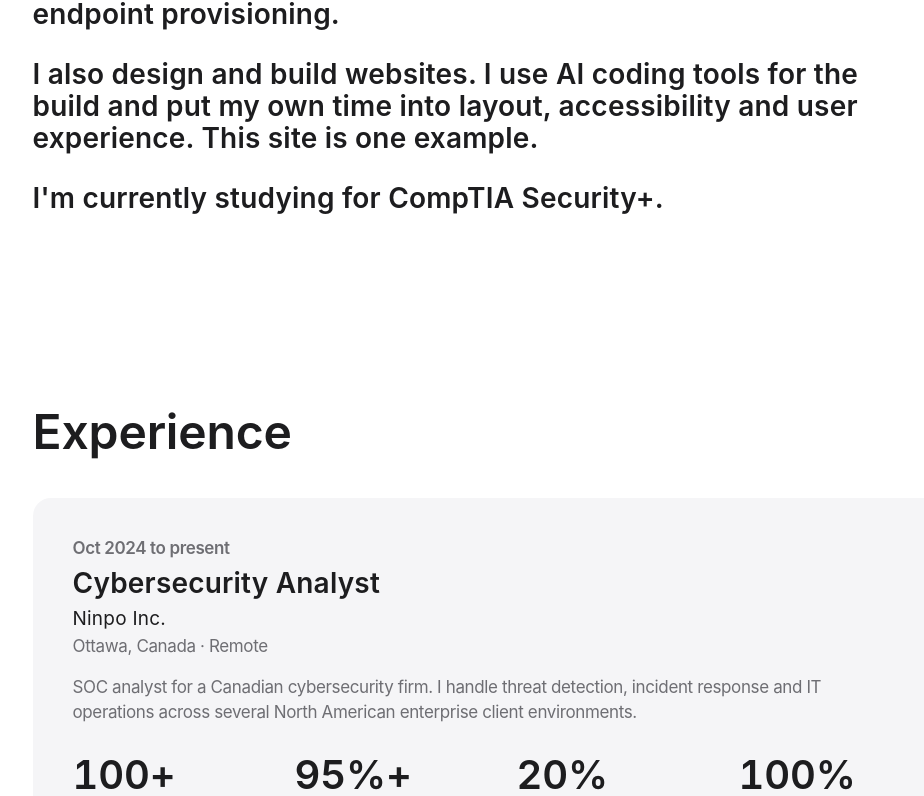
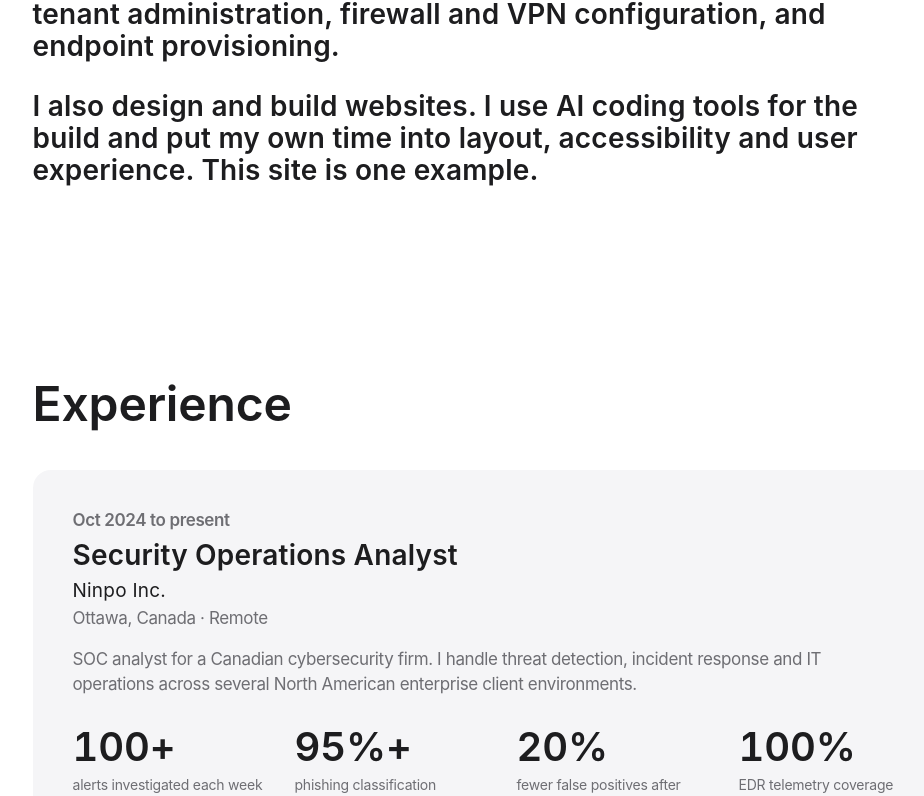
Before and after one commit to muhammad1502/portfolio, a React (Vite) app: page / in a window 1280 px wide. Shown: the part 1227-2023 px from the top of the page, without its empty margins (110-1034 px from the left). Built offline with nearby package versions, Linux system fonts and the light colour scheme.

Commit message:
Use Security Operations Analyst as the job title and drop the Security+ study line from About

```diff
--- a/index.html
+++ b/index.html
@@ -3,10 +3,10 @@
   <head>
     <meta charset="UTF-8" />
     <meta name="viewport" content="width=device-width, initial-scale=1.0" />
-    <title>Muhammad Abdullah | Cybersecurity Analyst</title>
+    <title>Muhammad Abdullah | Security Operations Analyst</title>
     <meta
       name="description"
-      content="Muhammad Abdullah is a cybersecurity analyst based in Islamabad, working remotely. SOC work, threat hunting and incident response for North American enterprise clients using Elastic SIEM and Microsoft 365 Defender, plus Python log automation."
+      content="Muhammad Abdullah is a security operations analyst based in Islamabad, working remotely. SOC work, threat hunting and incident response for North American enterprise clients using Elastic SIEM and Microsoft 365 Defender, plus Python log automation."
     />
     <meta name="author" content="Muhammad Abdullah" />
     <meta name="theme-color" content="#fafafc" />
@@ -23,25 +23,25 @@
     <meta property="og:type" content="website" />
     <meta property="og:site_name" content="Muhammad Abdullah" />
     <meta property="og:locale" content="en_US" />
-    <meta property="og:title" content="Muhammad Abdullah | Cybersecurity Analyst" />
+    <meta property="og:title" content="Muhammad Abdullah | Security Operations Analyst" />
     <meta
       property="og:description"
       content="SOC work, threat hunting and incident response for North American enterprise clients using Elastic SIEM and Microsoft 365 Defender."
     />
     <meta property="og:url" content="https://mabddullah.vercel.app" />
-    <meta property="og:image" content="https://mabddullah.vercel.app/og.png?v=2" />
+    <meta property="og:image" content="https://mabddullah.vercel.app/og.png?v=3" />
     <meta property="og:image:width" content="1200" />
     <meta property="og:image:height" content="630" />
-    <meta property="og:image:alt" content="Muhammad Abdullah, Cybersecurity Analyst in Islamabad" />
+    <meta property="og:image:alt" content="Muhammad Abdullah, Security Operations Analyst in Islamabad" />
 
     <!-- Twitter / X -->
     <meta name="twitter:card" content="summary_large_image" />
-    <meta name="twitter:title" content="Muhammad Abdullah | Cybersecurity Analyst" />
+    <meta name="twitter:title" content="Muhammad Abdullah | Security Operations Analyst" />
     <meta
       name="twitter:description"
       content="SOC work, threat hunting and incident response for North American enterprise clients using Elastic SIEM and Microsoft 365 Defender."
     />
-    <meta name="twitter:image" content="https://mabddullah.vercel.app/og.png?v=2" />
+    <meta name="twitter:image" content="https://mabddullah.vercel.app/og.png?v=3" />
 
     <link rel="canonical" href="https://mabddullah.vercel.app" />
 
@@ -53,9 +53,9 @@
         "@type": "Person",
         "name": "Muhammad Abdullah",
         "url": "https://mabddullah.vercel.app",
-        "image": "https://mabddullah.vercel.app/og.png?v=2",
-        "jobTitle": "Cybersecurity Analyst",
-        "description": "Cybersecurity analyst running remote SOC, threat hunting, and incident response for North American clients.",
+        "image": "https://mabddullah.vercel.app/og.png?v=3",
+        "jobTitle": "Security Operations Analyst",
+        "description": "Security operations analyst running remote SOC, threat hunting, and incident response for North American clients.",
         "worksFor": { "@type": "Organization", "name": "Ninpo Inc.", "url": "https://ninpo.com" },
         "address": {
           "@type": "PostalAddress",
--- a/src/app/components/resume-data.ts
+++ b/src/app/components/resume-data.ts
@@ -71,7 +71,7 @@ export interface Certification {
 
 export const profile = {
   name: 'Muhammad Abdullah',
-  title: 'Cybersecurity Analyst',
+  title: 'Security Operations Analyst',
   location: 'Islamabad, PK',
   // One-line summary under the title. Every claim here is backed by an entry below.
   tagline:
@@ -80,14 +80,13 @@ export const profile = {
   portfolioHref: 'https://mabddullah.vercel.app',
   // Third-person summary for the downloadable CV. Every claim is backed below.
   cvSummary:
-    'Cybersecurity analyst with two years of SOC, incident response and IT operations work for North American enterprise clients. Investigates 100+ alerts a week in Elastic SIEM and Microsoft 365 Defender and supported the response to an active, threat actor-led ransomware attack. Also designs and builds accessible websites using AI-assisted development.',
+    'Security operations analyst with two years of SOC, incident response and IT operations work for North American enterprise clients. Investigates 100+ alerts a week in Elastic SIEM and Microsoft 365 Defender and supported the response to an active, threat actor-led ransomware attack. Also designs and builds accessible websites using AI-assisted development.',
   site: 'linkedin.com/in/mabddullah',
   siteHref: 'https://www.linkedin.com/in/mabddullah',
   about: [
-    "I'm a cybersecurity analyst at Ninpo Inc., working remotely as a SOC analyst for North American enterprise clients. For the past **two years** I've triaged alerts, hunted threats and helped contain incidents, including an **active, threat actor-led ransomware attack**, where I helped isolate compromised domain controllers and ESXi hosts before large-scale encryption.",
+    "I'm a security operations analyst at Ninpo Inc., working remotely in the SOC for North American enterprise clients. For the past **two years** I've triaged alerts, hunted threats and helped contain incidents, including an **active, threat actor-led ransomware attack**, where I helped isolate compromised domain controllers and ESXi hosts before large-scale encryption.",
     "Each week I investigate **100+ alerts** in Elastic SIEM and Microsoft 365 Defender, and I use Python and Pandas to automate log analysis so triage stays fast. I also keep Canadian client environments running: Microsoft 365 tenant administration, firewall and VPN configuration, and endpoint provisioning.",
     'I also design and build websites. I use AI coding tools for the build and put my own time into layout, accessibility and user experience. This site is one example.',
-    "I'm currently studying for CompTIA Security+.",
   ],
 };
 
@@ -102,7 +101,7 @@ export const experience: ResumeEntry[] = [
   {
     id: 'ninpo',
     period: 'Oct 2024 to present',
-    title: 'Cybersecurity Analyst',
+    title: 'Security Operations Analyst',
     subtitle: 'Ninpo Inc.',
     href: 'https://ninpo.com',
     meta: 'Ottawa, Canada · Remote',
```
Also changed, not shown: public/llms.txt, public/og.png, 1 other file (tests, documents, lock files or other folders).
